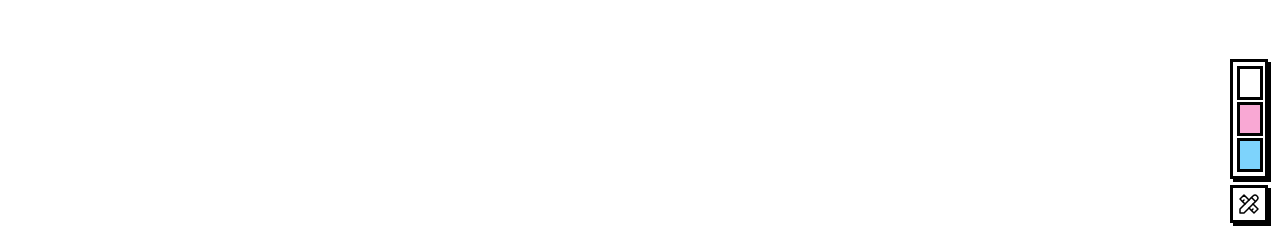
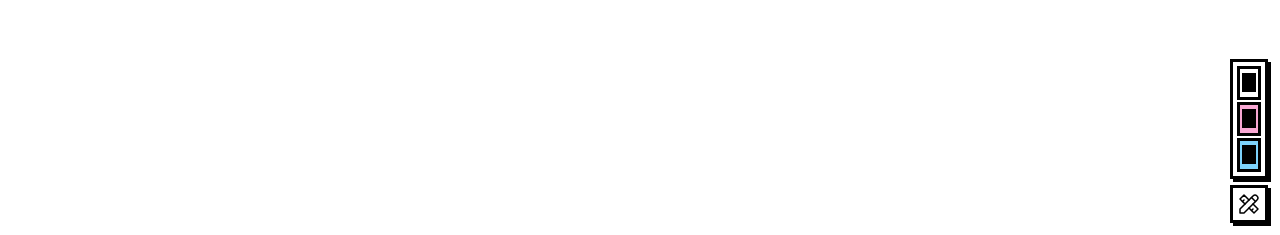
Before and after one commit to M-Abyan/portfolio, a website: page index.html in a window 1280 px wide. Both pictures are taken after a click on the element 1249 px from the left and 769 px from the top of the page. Shown: the part 565-800 px from the top of the page. Drawn offline with Linux system fonts and the light colour scheme; a web font is replaced by a local one.

Commit message:
Another Commit

```diff
--- a/index.html
+++ b/index.html
@@ -114,7 +114,7 @@
                     <input type="radio" id="white" name="color"
                     value="white" checked
                     data-shadow="black" class="opacity-0 fixed"/>
-                    <label for="white" class="px-[8px]"></label>
+                    <label for="white" class="px-[7px] bg-black"></label>
                 </div>
                 <!-- pink-300 -->
                 <!-- pink 600 -->
@@ -122,7 +122,7 @@
                     <input type="radio" id="pink" name="color"
                     value="#f9a8d4"
                     data-shadow="#db2777" class="opacity-0 fixed"/>
-                    <label for="pink" class="px-[8px]"></label>
+                    <label for="pink" class="px-[7px] bg-black"></label>
                 </div>
                 <!-- sky-300 -->
                 <!-- sky-600 -->
@@ -130,7 +130,7 @@
                     <input type="radio" id="sky" name="color"
                     value="#7dd3fc "
                     data-shadow="#0284c7" class="opacity-0 fixed"/>
-                    <label for="sky" class="px-[8px]"></label>
+                    <label for="sky" class="px-[7px] bg-black"></label>
                 </div>
             </div>
     </div>
```
Also changed, not shown: dist/output.css.
